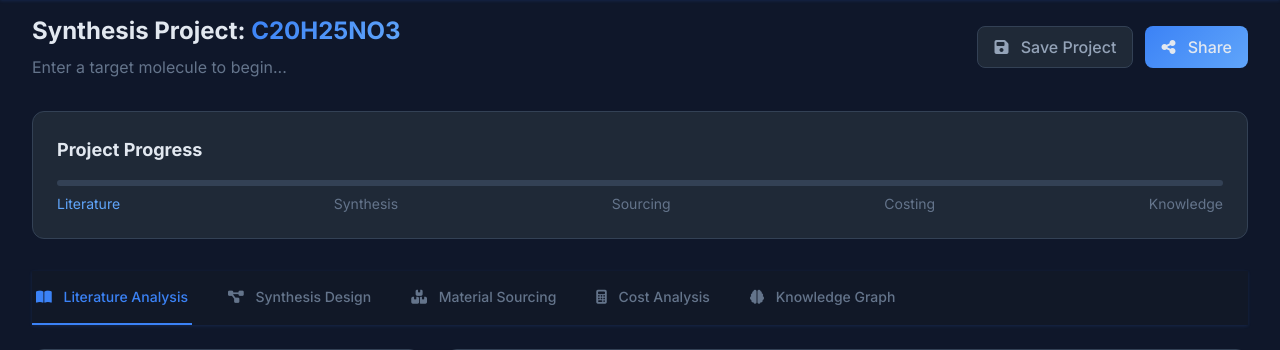
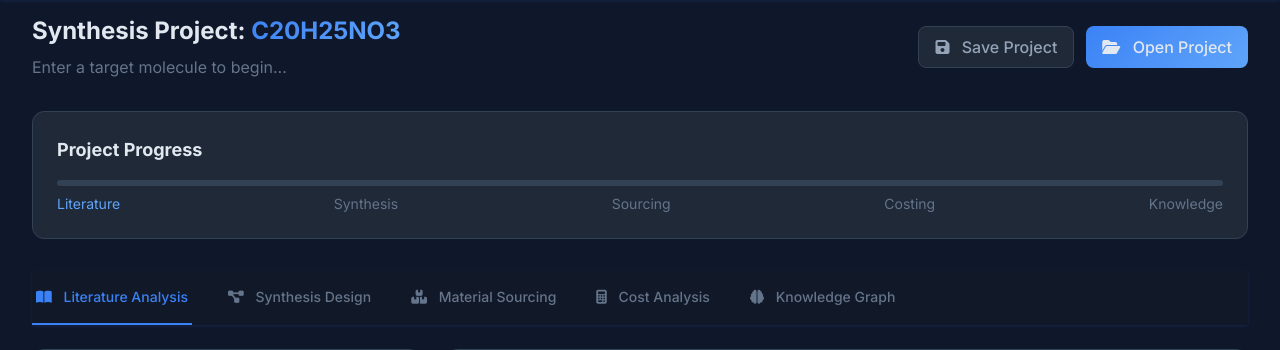
Before and after one commit to anushtup-nandy/Chemsynth, a Flask app: page / in a window 1280 px wide. Shown: the part 65-415 px from the top of the page. Run offline with Flask 3, Linux system fonts and the light colour scheme; some libraries are stand-ins or nearby versions.

Commit message:
[FEATURE] add and save project json added

```diff
--- a/static/js/script.js
+++ b/static/js/script.js
@@ -33,6 +33,11 @@ document.addEventListener('DOMContentLoaded', function() {
     const submitNewRouteBtn = document.getElementById('submit-new-route-btn');
     const newRouteSuggestionInput = document.getElementById('new-route-suggestion-input');
 
+    // --- Selectors for Save/Open Project ---
+    const saveProjectBtn = document.getElementById('save-project-btn');
+    const openProjectBtn = document.getElementById('open-project-btn');
+    const projectFileInput = document.getElementById('project-file-input');
+
     // --- Initial State Setup ---
     updateProgress(0);
     setupTabControls();
@@ -43,6 +48,13 @@ document.addEventListener('DOMContentLoaded', function() {
     newRouteButton.addEventListener('click', handleNewRouteClick);
     cancelNewRouteBtn.addEventListener('click', () => newRouteModal.classList.add('hidden'));
     submitNewRouteBtn.addEventListener('click', handleNewRouteSubmit);
+
+    // --- Event listeners for Save/Open
+    saveProjectBtn.addEventListener('click', handleSaveProject);
+    openProjectBtn.addEventListener('click', handleOpenProject);
+    projectFileInput.addEventListener('change', loadProjectFromFile);
+
+    // --- Dynamic event listeners for expanding reactants/visualizations ---
     routeContentContainer.addEventListener('click', function(e) {
         if (e.target.matches('.expand-reactant-btn')) {
             e.preventDefault();
@@ -62,6 +74,126 @@ document.addEventListener('DOMContentLoaded', function() {
             handleExpandVisualization(smiles, targetContainerId, expandableBox);
         }
     });
+
+    // ---  Project Save/Load ---
+    function handleSaveProject() {
+        if (!currentTargetSMILES) {
+            alert("There is no active project to save. Please search for a molecule first.");
+            return;
+        }
+
+        // 1. Gather all state data into a single object
+        const projectData = {
+            savedAt: new Date().toISOString(),
+            // Core data
+            literatureResults: literatureResults,
+            synthesisRoutesData: synthesisRoutesData,
+            sourcingData: sourcingData,
+            currentTargetSMILES: currentTargetSMILES,
+            // UI state for better restoration
+            targetIdentifier: targetMoleculeInput.value,
+            searchKeywords: searchTermsInput.value,
+            targetMoleculeName: document.getElementById('project-target-molecule-name').textContent,
+        };
+
+        // 2. Convert to a JSON string
+        const jsonString = JSON.stringify(projectData, null, 2); // Pretty-print the JSON
+        const blob = new Blob([jsonString], { type: 'application/json' });
+        const url = URL.createObjectURL(blob);
+
+        // 3. Create a temporary link to trigger the download
+        const a = document.createElement('a');
+        a.href = url;
+        const safeName = (projectData.targetIdentifier || 'untitled').replace(/[^a-z0-9]/gi, '_').toLowerCase();
+        a.download = `chemsynth_project_${safeName}.json`;
+        document.body.appendChild(a);
+        a.click();
+
+        // 4. Clean up
+        document.body.removeChild(a);
+        URL.revokeObjectURL(url);
+
+        // Visual feedback
+        const originalText = saveProjectBtn.innerHTML;
+        saveProjectBtn.innerHTML = '<i class="fas fa-check mr-2"></i> Saved!';
+        setTimeout(() => {
+            saveProjectBtn.innerHTML = originalText;
+        }, 2000);
+    }
+
+    /**
+     * Triggers the hidden file input dialog to allow the user to select a project file.
+     */
+    function handleOpenProject() {
+        projectFileInput.click();
+    }
+
+    /**
+     * Reads the selected JSON file and initiates the UI restoration process.
+     * @param {Event} event - The file input change event.
+     */
+    function loadProjectFromFile(event) {
+        const file = event.target.files[0];
+        if (!file) {
+            return;
+        }
+
+        const reader = new FileReader();
+        reader.onload = function(e) {
+            try {
+                const projectData = JSON.parse(e.target.result);
+                loadProjectDataIntoUI(projectData);
+            } catch (error) {
+                console.error("Error parsing project file:", error);
+                alert("Failed to load project. The file may be corrupted or not a valid ChemSynthAI project file.");
+            }
+        };
+        reader.readAsText(file);
+
+        // Reset the input so the 'change' event fires again if the same file is selected
+        event.target.value = null;
+    }
+
+    /**
+     * Restores the entire application state and UI from a project data object.
+     * @param {object} projectData - The parsed data from a saved project JSON file.
+     */
+    function loadProjectDataIntoUI(projectData) {
+        console.log("Loading project data...", projectData);
+        resetUI();
+
+        // 1. Restore global state variables
+        literatureResults = projectData.literatureResults || [];
+        synthesisRoutesData = projectData.synthesisRoutesData || [];
+        sourcingData = projectData.sourcingData || {};
+        currentTargetSMILES = projectData.currentTargetSMILES || '';
+
+        // 2. Restore UI elements
+        targetMoleculeInput.value = projectData.targetIdentifier || '';
+        searchTermsInput.value = projectData.searchKeywords || '';
+        document.getElementById('project-target-molecule-name').textContent = projectData.targetMoleculeName || 'Project Loaded';
+        document.getElementById('project-target-molecule-formula').textContent = projectData.currentTargetSMILES || '';
+
+        // 3. Re-render all sections with the loaded data
+        renderLiteratureResults(literatureResults);
+
+        if (synthesisRoutesData.length > 0) {
+            const firstRouteId = synthesisRoutesData[0].id;
+            synthesisContent.classList.remove('hidden');
+            renderRouteTabs(synthesisRoutesData, firstRouteId);
+            renderSingleRoute(synthesisRoutesData[0]);
+
+            // Since we have all data, we can directly render other tabs' content.
+            // The tab switching logic will handle showing/hiding them.
+            renderSourcingInfo(firstRouteId);
+            renderCostAnalysis(firstRouteId);
+            renderKnowledgeGraph(firstRouteId);
+        }
+
+        // 4. Update progress and switch to a relevant tab
+        updateProgress(5); // Mark all stages as complete
+        document.querySelector('.tab-link[data-tab="synthesis"]').click();
+    }
 
     // --- Main Handler Functions ---
     async function handleSearch(event) {
--- a/templates/index.html
+++ b/templates/index.html
@@ -76,8 +76,9 @@
                 <p id="project-target-molecule-name" class="text-gray-400">Enter a target molecule to begin...</p>
             </div>
             <div class="mt-4 md:mt-0 flex space-x-3">
-                <button class="bg-gray-800 text-gray-300 hover:bg-gray-700 font-medium py-2 px-4 rounded-lg border border-gray-700"><i class="fas fa-save mr-2"></i> Save Project</button>
-                <button class="gradient-bg-blue text-white font-medium py-2 px-4 rounded-lg hover:shadow-lg"><i class="fas fa-share-alt mr-2"></i> Share</button>
+                <button id="save-project-btn" class="bg-gray-800 text-gray-300 hover:bg-gray-700 font-medium py-2 px-4 rounded-lg border border-gray-700"><i class="fas fa-save mr-2"></i> Save Project</button>
+                <button id="open-project-btn" class="gradient-bg-blue text-white font-medium py-2 px-4 rounded-lg hover:shadow-lg"><i class="fas fa-folder-open mr-2"></i> Open Project</button>
+                <input type="file" id="project-file-input" class="hidden" accept=".json">
             </div>
         </div>
 
```
Also changed, not shown: static/reaction_images/rxn_route_a_step_1.svg, static/reaction_images/rxn_route_b_step_1.svg, static/reaction_images/rxn_route_c_step_1.svg.
